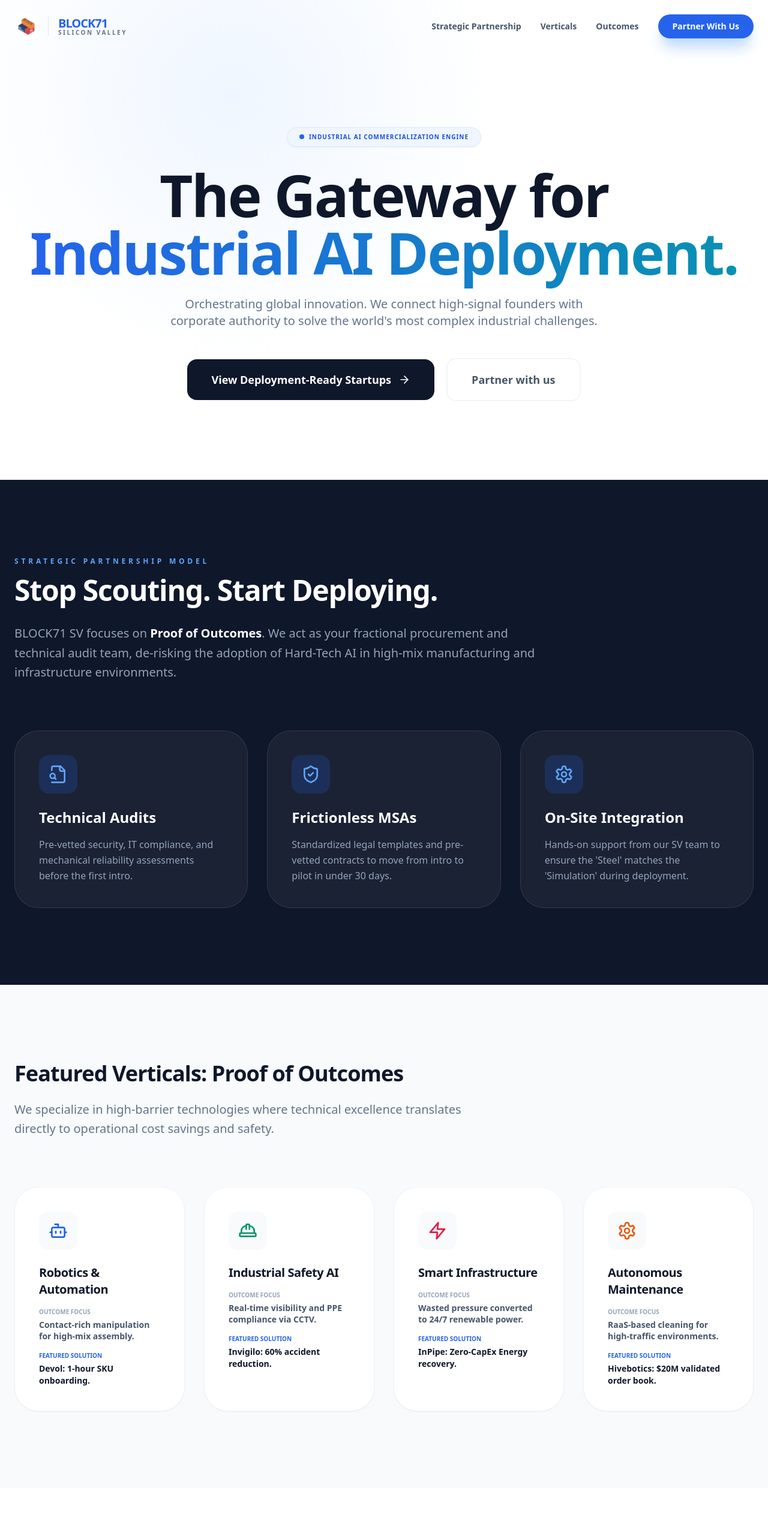
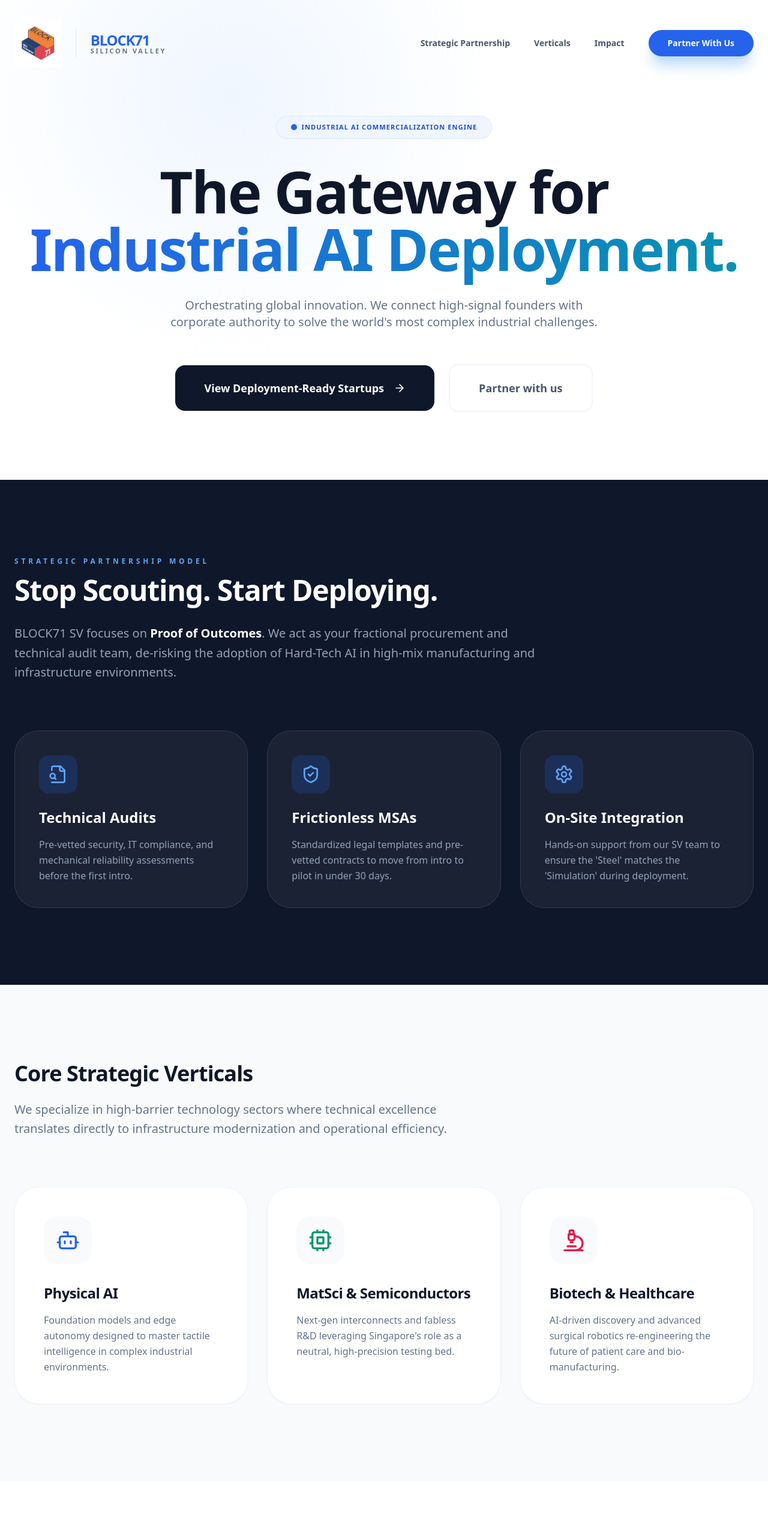
Before and after one commit to lildrummergie/block71-sv, a React (Vite) app: page / in a window 1280 px wide. Shown: the top 2566 px of the page at 60% size. Built offline with nearby package versions, Linux system fonts and the light colour scheme.

Commit message:
Refactor portfolio stories and navigation styles
Refactor portfolio stories and navigation styles for improved layout and consistency. Update text and structure for better readability and user experience.

```diff
--- a/src/App.jsx
+++ b/src/App.jsx
@@ -36,40 +36,31 @@ const App = () => {
 
   const portfolioStories = [
     {
+      startup: "Invigilo AI",
+      sector: "Safety Intelligence",
+      impact: "Significant Incident Reduction",
+      metric: "High-Accuracy Real-Time Detection",
+      quote: "SafeKey™ fosters a safety culture at our worksite, promoting individual accountability and enhancing overall measures effectively.",
+      author: "HSE R&D Manager, Saipem",
+      bg: "bg-blue-600"
+    },
+    {
       startup: "Devol Robots",
-      sector: "Robotics & Automation",
-      impact: "1-Hour SKU Onboarding",
-      metric: "Contact-Rich Manipulation",
+      sector: "Physical AI",
+      impact: "Rapid SKU Onboarding",
+      metric: "Micron-Level Tactile Precision",
       quote: "We solved the 'Tactile Gap.' Devol allows us to automate high-mix assembly that standard vision-only robotics simply can't handle.",
       author: "Sze Yuan, CEO",
       bg: "bg-slate-900"
     },
     {
-      startup: "Invigilo AI",
-      sector: "Industrial Safety AI",
-      impact: "60% Accident Reduction",
-      metric: "Real-Time PPE Compliance",
-      quote: "A thousand near-misses happen before an accident does. Our mission is to empower safety teams to identify these signals early and intervene proactively.",
-      author: "Vishnu Saran, CEO",
-      bg: "bg-blue-600"
-    },
-    {
       startup: "InPipe Energy",
-      sector: "Smart Infrastructure",
-      impact: "Zero-CapEx Energy Recovery",
-      metric: "24/7 Renewable Power",
+      sector: "Renewable Infrastructure",
+      impact: "High System Availability",
+      metric: "Scalable Basalt Energy Revenue",
       quote: "We turn a force utilities already pay to manage into carbon-free baseload power. It's a fundamental shift in infrastructure economics.",
       author: "Gregg Semler, Founder",
       bg: "bg-emerald-600"
-    },
-    {
-      startup: "Hivebotics",
-      sector: "Autonomous Maintenance",
-      impact: "$20M Validated Order Book",
-      metric: "RaaS-Based Cleaning",
-      quote: "Our mission is to automate the most dull and dangerous maintenance tasks in high-traffic environments, delivering consistent quality at scale.",
-      author: "CEO, Hivebotics",
-      bg: "bg-blue-800"
     }
   ];
 
@@ -102,35 +93,34 @@ const App = () => {
   return (
     <div className="min-h-screen bg-slate-50 font-sans text-slate-900 selection:bg-blue-100 selection:text-blue-900 overflow-x-hidden">
       {/* Navigation */}
-      <nav className={`fixed top-0 z-50 w-full transition-all duration-300 ${isScrolled ? 'bg-white/95 py-3 shadow-md backdrop-blur-md' : 'bg-transparent py-6'}`}>
+      <nav className={`fixed top-0 z-50 w-full transition-all duration-300 ${isScrolled ? 'bg-white/95 py-4 shadow-md backdrop-blur-md' : 'bg-transparent py-8'}`}>
         <div className="mx-auto flex max-w-7xl items-center justify-between px-6">
-          <div className="flex items-center gap-4 text-left font-sans">
+          <div className="flex items-center gap-6">
             <div className="relative group">
               <img
                 src="/logo.png"
                 alt="BLOCK71"
-                className="h-10 w-auto object-contain transition-all duration-500 group-hover:scale-110"
-                style={{ minWidth: '40px' }}
+                className="h-16 sm:h-20 w-auto object-contain transition-all duration-500 group-hover:scale-105"
+                style={{ minWidth: '60px' }}
                 onError={(e) => {
                   e.target.style.display = 'none';
                   e.target.nextSibling.style.display = 'flex';
                 }}
               />
-              <div className="hidden h-10 w-10 items-center justify-center rounded-xl bg-blue-600 font-black text-white text-xl shadow-lg">
-                B
+              <div className="hidden h-16 w-16 items-center justify-center rounded-2xl bg-blue-600 font-black text-white text-3xl shadow-lg">B</div>
             </div>
-            </div>
-            <div className="h-8 w-px bg-slate-200 hidden sm:block"></div>
-            <span className="text-xl font-black tracking-tight text-slate-900 flex flex-col leading-none">
+
+            <div className="h-12 w-px bg-slate-200 hidden sm:block"></div>
+            <span className="text-2xl font-black tracking-tight text-slate-900 flex flex-col leading-none text-left">
               <span className="text-blue-600 uppercase tracking-tighter">BLOCK71</span>
-              <span className="text-[10px] font-bold uppercase tracking-[0.25em] text-slate-500 font-sans">Silicon Valley</span>
+              <span className="text-[11px] font-bold uppercase tracking-[0.25em] text-slate-500 font-sans">Silicon Valley</span>
             </span>
           </div>
-          <div className="hidden items-center gap-8 md:flex">
+          <div className="hidden items-center gap-10 md:flex">
             <a href="#advantage" className="text-sm font-bold text-slate-600 hover:text-blue-600 transition-colors">Strategic Partnership</a>
             <a href="#solutions" className="text-sm font-bold text-slate-600 hover:text-blue-600 transition-colors">Verticals</a>
-            <a href="#outcomes" className="text-sm font-bold text-slate-600 hover:text-blue-600 transition-colors">Outcomes</a>
-            <a href="#contact" className="rounded-full bg-blue-600 px-6 py-2.5 text-sm font-bold text-white shadow-xl shadow-blue-200 transition-all hover:bg-blue-700 active:scale-95 font-sans">
+            <a href="#portfolio" className="text-sm font-bold text-slate-600 hover:text-blue-600 transition-colors">Impact</a>
+            <a href="#contact" className="rounded-full bg-blue-600 px-8 py-3 text-sm font-bold text-white shadow-xl shadow-blue-200 transition-all hover:bg-blue-700 active:scale-95 font-sans">
               Partner With Us
             </a>
           </div>
@@ -142,25 +132,25 @@ const App = () => {
         <div className="absolute inset-0 bg-[radial-gradient(circle_at_30%_20%,#eff6ff_0%,transparent_40%)]" />
 
         <div className="relative mx-auto max-w-7xl px-6 text-center">
-          <div className="mb-8 inline-flex items-center gap-2 rounded-full border border-blue-100 bg-blue-50 px-5 py-2 text-[10px] font-black uppercase tracking-widest text-blue-700 shadow-sm font-sans">
-            <span className="relative flex h-2 w-2">
+          <div className="mb-10 inline-flex items-center gap-2 rounded-full border border-blue-100 bg-blue-50 px-6 py-2.5 text-[11px] font-black uppercase tracking-widest text-blue-700 shadow-sm font-sans">
+            <span className="relative flex h-2.5 w-2.5">
               <span className="absolute inline-flex h-full w-full animate-ping rounded-full bg-blue-400 opacity-75"></span>
-              <span className="relative inline-flex h-2 w-2 rounded-full bg-blue-600 font-sans"></span>
+              <span className="relative inline-flex h-2.5 w-2.5 rounded-full bg-blue-600 font-sans"></span>
             </span>
             Industrial AI Commercialization Engine
           </div>
-          <h1 className="mb-6 text-4xl sm:text-6xl lg:text-8xl font-black tracking-tight text-slate-900 leading-[1.05] font-sans text-center">
+          <h1 className="mb-8 text-4xl sm:text-6xl lg:text-8xl font-black tracking-tight text-slate-900 leading-[1.05] font-sans text-center">
             The Gateway for <br />
             <span className="bg-gradient-to-r from-blue-600 to-cyan-600 bg-clip-text text-transparent font-black">Industrial AI Deployment.</span>
           </h1>
-          <p className="mx-auto mb-12 max-w-3xl text-lg text-slate-500 sm:text-xl leading-relaxed font-medium font-sans px-4">
+          <p className="mx-auto mb-14 max-w-3xl text-lg text-slate-500 sm:text-xl leading-relaxed font-medium font-sans px-4">
             Orchestrating global innovation. We connect high-signal founders with corporate authority to solve the world's most complex industrial challenges.
           </p>
-          <div className="flex flex-col items-center justify-center gap-5 sm:flex-row px-6">
-            <a href="#outcomes" className="flex w-full items-center justify-center gap-3 rounded-2xl bg-slate-900 px-10 py-5 text-lg font-bold text-white transition-all hover:bg-slate-800 hover:shadow-2xl active:scale-95 sm:w-auto text-center">
+          <div className="flex flex-col items-center justify-center gap-6 sm:flex-row px-6">
+            <a href="#portfolio" className="flex w-full items-center justify-center gap-4 rounded-2xl bg-slate-900 px-12 py-6 text-lg font-bold text-white transition-all hover:bg-slate-800 hover:shadow-2xl active:scale-95 sm:w-auto text-center">
               View Deployment-Ready Startups <ArrowRight className="h-5 w-5" />
             </a>
-            <a href="#contact" className="flex w-full items-center justify-center gap-3 rounded-2xl border-2 border-slate-100 bg-white px-10 py-5 text-lg font-bold transition-all hover:bg-slate-50 active:scale-95 sm:w-auto text-slate-600 text-center font-sans">
+            <a href="#contact" className="flex w-full items-center justify-center gap-4 rounded-2xl border-2 border-slate-100 bg-white px-12 py-6 text-lg font-bold transition-all hover:bg-slate-50 active:scale-95 sm:w-auto text-slate-600 text-center font-sans">
               Partner with us
             </a>
           </div>
@@ -208,131 +198,117 @@ const App = () => {
         </div>
       </section>
 
-      {/* Featured Verticals - Proof of Outcomes */}
+      {/* Strategic Verticals */}
       <section className="py-32 bg-slate-50 font-sans" id="solutions">
-        <div className="mx-auto max-w-7xl px-6 text-left">
-          <div className="mb-20 max-w-3xl">
-            <h2 className="mb-6 text-4xl font-black text-slate-900 tracking-tight">Featured Verticals: Proof of Outcomes</h2>
-            <p className="text-xl text-slate-500 font-medium leading-relaxed">
-              We specialize in high-barrier technologies where technical excellence translates directly to operational cost savings and safety.
+        <div className="mx-auto max-w-7xl px-6">
+          <div className="mb-20 max-w-3xl text-left font-sans">
+            <h2 className="mb-6 text-4xl font-black text-slate-900 tracking-tight font-sans">Core Strategic Verticals</h2>
+            <p className="text-xl text-slate-500 font-medium leading-relaxed font-sans">
+              We specialize in high-barrier technology sectors where technical excellence translates directly to infrastructure modernization and operational efficiency.
             </p>
           </div>
 
-          <div className="grid gap-8 md:grid-cols-2 lg:grid-cols-4">
+          <div className="grid gap-8 md:grid-cols-3 text-left font-sans">
             {[
               {
-                title: "Robotics & Automation",
-                outcome: "Contact-rich manipulation for high-mix assembly.",
-                solution: "Devol: 1-hour SKU onboarding.",
-                icon: <Bot className="h-8 w-8 text-blue-600" />
+                title: "Physical AI",
+                icon: <Bot className="h-10 w-10 text-blue-600" />,
+                desc: "Foundation models and edge autonomy designed to master tactile intelligence in complex industrial environments."
               },
               {
-                title: "Industrial Safety AI",
-                outcome: "Real-time visibility and PPE compliance via CCTV.",
-                solution: "Invigilo: 60% accident reduction.",
-                icon: <HardHat className="h-8 w-8 text-emerald-600" />
+                title: "MatSci & Semiconductors",
+                icon: <Cpu className="h-10 w-10 text-emerald-600" />,
+                desc: "Next-gen interconnects and fabless R&D leveraging Singapore's role as a neutral, high-precision testing bed."
               },
               {
-                title: "Smart Infrastructure",
-                outcome: "Wasted pressure converted to 24/7 renewable power.",
-                solution: "InPipe: Zero-CapEx Energy recovery.",
-                icon: <Zap className="h-8 w-8 text-rose-600" />
-              },
-              {
-                title: "Autonomous Maintenance",
-                outcome: "RaaS-based cleaning for high-traffic environments.",
-                solution: "Hivebotics: $20M validated order book.",
-                icon: <Settings className="h-8 w-8 text-orange-600" />
+                title: "Biotech & Healthcare",
+                icon: <Microscope className="h-10 w-10 text-rose-600" />,
+                desc: "AI-driven discovery and advanced surgical robotics re-engineering the future of patient care and bio-manufacturing."
               }
             ].map((pillar, i) => (
-              <div key={i} className="group relative rounded-[2.5rem] bg-white p-10 shadow-sm transition-all hover:-translate-y-2 border border-slate-100 text-left">
-                <div className="mb-6 inline-flex rounded-2xl bg-slate-50 p-4 text-slate-900 transition-colors group-hover:bg-blue-600 group-hover:text-white">
+              <div key={i} className="group relative rounded-[2.5rem] bg-white p-12 shadow-sm transition-all hover:-translate-y-2 hover:shadow-2xl border border-slate-100 font-sans">
+                <div className="mb-8 inline-flex rounded-3xl bg-slate-50 p-5 text-slate-900 transition-colors group-hover:bg-blue-600 group-hover:text-white">
                   {pillar.icon}
                 </div>
-                <h3 className="mb-4 text-xl font-black tracking-tight">{pillar.title}</h3>
-                <div className="mb-4">
-                  <span className="text-[10px] font-black uppercase text-slate-400 block mb-1">Outcome Focus</span>
-                  <p className="text-slate-600 font-bold text-sm leading-snug">{pillar.outcome}</p>
-                </div>
-                <div>
-                  <span className="text-[10px] font-black uppercase text-blue-600 block mb-1">Featured Solution</span>
-                  <p className="text-slate-900 font-black text-sm">{pillar.solution}</p>
-                </div>
+                <h3 className="mb-4 text-2xl font-black tracking-tight font-sans">{pillar.title}</h3>
+                <p className="text-slate-500 leading-relaxed font-medium font-sans">{pillar.desc}</p>
               </div>
             ))}
           </div>
         </div>
       </section>
 
-      {/* Impact Section / Stories */}
-      <section className="py-32 bg-white font-sans overflow-hidden" id="outcomes">
-        <div className="mx-auto max-w-7xl px-6 text-center">
-          <div className="mb-20">
-            <h2 className="mb-4 text-4xl font-black text-slate-900 tracking-tight">Deployment Snapshots</h2>
-            <p className="text-slate-500 text-lg font-medium">Outcome-driven validation from the BLOCK71 SV ecosystem.</p>
+      {/* Impact Section */}
+      <section className="py-32 bg-white font-sans" id="portfolio">
+        <div className="mx-auto max-w-7xl px-6">
+          <div className="mb-20 text-center">
+            <h2 className="mb-4 text-4xl font-black text-slate-900 tracking-tight font-sans text-center">Portfolio Impact</h2>
+            <p className="text-slate-500 text-lg font-medium font-sans text-center">Outcome-driven validation from the BLOCK71 SV ecosystem.</p>
           </div>
 
-          <div className="relative">
-            <div className="min-h-[450px]">
+          <div className="relative font-sans">
             {portfolioStories.map((story, i) => (
               <div
                 key={i}
-                  className={`transition-all duration-700 ${i === activeStory ? 'block opacity-100' : 'hidden opacity-0'}`}
+                className={`transition-all duration-1000 ${i === activeStory ? 'opacity-100 translate-y-0 relative' : 'opacity-0 translate-y-20 absolute inset-0 pointer-events-none'}`}
               >
-                  <div className={`rounded-[2.5rem] sm:rounded-[3.5rem] ${story.bg} p-8 sm:p-16 lg:p-20 text-white shadow-3xl flex flex-col lg:flex-row items-center gap-12 lg:gap-20 relative font-sans text-left`}>
-                    <div className="lg:w-3/5 relative z-10 text-left text-white font-sans">
-                      <div className="mb-6 sm:mb-8 flex items-center gap-4">
+                <div className={`rounded-[3.5rem] ${story.bg} p-10 lg:p-24 text-white shadow-3xl flex flex-col lg:flex-row items-center gap-20 overflow-hidden relative font-sans text-left`}>
+                  <div className="absolute top-0 right-0 p-12 opacity-5 pointer-events-none text-white font-sans">
+                    <Globe2 className="h-80 w-80 font-sans text-white" />
+                  </div>
+
+                  <div className="lg:w-3/5 relative z-10 font-sans text-left text-white">
+                    <div className="mb-8 flex items-center gap-4 text-white font-sans">
                       <div className="bg-white/20 p-2.5 rounded-xl backdrop-blur-md">
-                          <Trophy className="h-5 w-5 sm:h-6 sm:w-6 text-white" />
+                        <Trophy className="h-6 w-6 text-white" />
                       </div>
-                        <span className="text-[10px] font-black uppercase tracking-[0.4em] text-white/70">{story.startup} • {story.sector}</span>
+                      <span className="text-[10px] font-black uppercase tracking-[0.4em] text-white/70 font-sans">{story.startup} • {story.sector}</span>
                     </div>
-                      <h2 className="mb-8 text-3xl sm:text-5xl font-black leading-[1.1] tracking-tighter">
+                    <h3 className="mb-10 text-4xl font-black leading-[1.1] sm:text-6xl tracking-tighter text-white font-sans">
                       {story.impact} <br />
-                        <span className="text-white/40">{story.metric}</span>
-                      </h2>
-                      <div className="relative mb-8 sm:mb-12 max-w-xl">
-                        <Quote className="absolute -left-6 sm:-left-12 -top-4 sm:-top-8 h-10 w-10 sm:h-20 sm:w-20 text-white/10" />
-                        <p className="text-xl sm:text-2xl italic leading-relaxed text-white/90 relative z-10 font-medium">
+                      <span className="text-white/40 font-sans text-white">{story.metric}</span>
+                    </h3>
+                    <div className="relative mb-12 max-w-xl font-sans text-white">
+                      <Quote className="absolute -left-12 -top-8 h-20 w-20 text-white/10 font-sans" />
+                      <p className="text-2xl italic leading-relaxed text-white/90 relative z-10 font-medium font-sans">
                         "{story.quote}"
                       </p>
                     </div>
-                      <div className="flex items-center gap-5 border-t border-white/20 pt-8">
-                        <div className="h-12 w-12 sm:h-16 sm:w-16 rounded-2xl bg-white/20 backdrop-blur-lg flex items-center justify-center font-black text-2xl sm:text-3xl">
+                    <div className="flex items-center gap-5 border-t border-white/20 pt-10 font-sans text-white">
+                      <div className="h-16 w-16 rounded-2xl bg-white/20 backdrop-blur-lg flex items-center justify-center font-black text-3xl font-sans">
                         {story.author?.[0] || "B"}
                       </div>
                       <div>
-                          <div className="font-black text-lg sm:text-xl">{story.author}</div>
-                          <div className="text-[10px] sm:text-sm text-white/50 font-bold uppercase tracking-widest">Portfolio Partner</div>
+                        <div className="font-black text-xl font-sans">{story.author}</div>
+                        <div className="text-sm text-white/50 font-bold uppercase tracking-widest font-sans">Portfolio Partner</div>
                       </div>
                     </div>
                   </div>
 
-                    <div className="lg:w-2/5 w-full relative z-10">
-                      <div className="grid grid-cols-1 gap-6">
-                         <div className="rounded-[2rem] bg-white/10 p-8 backdrop-blur-xl border border-white/20 hover:bg-white/20 transition-all cursor-default text-left">
-                            <CheckCircle2 className="mb-4 h-10 w-10 text-blue-300" />
-                            <h4 className="text-lg font-black mb-3 text-white leading-tight">Enterprise Validation Pilot</h4>
-                            <p className="text-sm text-white/70 font-medium leading-relaxed">Secured validation with Tier-1 industrial partners through our direct scouting network.</p>
+                  <div className="lg:w-2/5 w-full relative z-10 font-sans">
+                    <div className="grid grid-cols-1 gap-6 font-sans">
+                       <div className="rounded-[2rem] bg-white/10 p-10 backdrop-blur-xl border border-white/20 hover:bg-white/20 transition-all cursor-default group font-sans">
+                          <CheckCircle2 className="mb-6 h-12 w-12 text-blue-300 group-hover:scale-110 transition-transform font-sans" />
+                          <h4 className="text-xl font-black mb-3 text-white font-sans leading-tight">Enterprise Pilot Secured</h4>
+                          <p className="text-white/70 font-medium leading-relaxed font-sans">Secured validation with Tier-1 U.S. industrial partners through our direct scouting network.</p>
                        </div>
-                         <div className="rounded-[2rem] bg-white/10 p-8 backdrop-blur-xl border border-white/20 hover:bg-white/20 transition-all cursor-default text-left">
-                            <LineChart className="mb-4 h-10 w-10 text-blue-300" />
-                            <h4 className="text-lg font-black mb-3 text-white leading-tight">Compressed Cycle</h4>
-                            <p className="text-sm text-white/70 font-medium leading-relaxed">Accelerated GTM by aligning technical research with enterprise procurement requirements.</p>
+                       <div className="rounded-[2rem] bg-white/10 p-10 backdrop-blur-xl border border-white/20 hover:bg-white/20 transition-all cursor-default group font-sans">
+                          <LineChart className="mb-6 h-12 w-12 text-blue-300 group-hover:scale-110 transition-transform font-sans font-sans" />
+                          <h4 className="text-xl font-black mb-3 text-white font-sans leading-tight">Accelerated GTM Timeline</h4>
+                          <p className="text-white/70 font-medium leading-relaxed font-sans">Compressed U.S. market entry cycle by aligning research outcomes with enterprise problem statements.</p>
                        </div>
                     </div>
                   </div>
                 </div>
               </div>
             ))}
-            </div>
 
-            <div className="mt-12 flex justify-center gap-4">
+            <div className="mt-16 flex justify-center gap-4">
               {portfolioStories.map((_, i) => (
                 <button
                   key={i}
                   onClick={() => setActiveStory(i)}
-                  className={`h-2.5 transition-all duration-500 rounded-full ${i === activeStory ? 'w-16 sm:w-24 bg-blue-600 shadow-lg shadow-blue-200' : 'w-2.5 bg-slate-200'}`}
+                  className={`h-2.5 transition-all duration-500 rounded-full ${i === activeStory ? 'w-24 bg-blue-600 shadow-[0_0_20px_rgba(37,99,235,0.4)]' : 'w-2.5 bg-slate-200'}`}
                 />
               ))}
             </div>
@@ -418,20 +394,18 @@ const App = () => {
       <footer className="bg-slate-900 py-24 text-slate-500 font-sans border-t border-white/5">
         <div className="mx-auto max-w-7xl px-6 text-center md:text-left">
           <div className="flex flex-col items-center justify-between gap-16 md:flex-row">
-            <div className="flex items-center gap-6">
+            <div className="flex items-center gap-8">
               <div className="relative group font-sans">
                 <img
                   src="/logo.png"
-                  alt="BLOCK71"
-                  className="h-14 w-auto grayscale brightness-200 transition-all duration-500 hover:grayscale-0"
+                  alt="BLOCK71 Logo"
+                  className="h-20 sm:h-24 w-auto object-contain transition-all duration-500 font-sans"
                   onError={(e) => {
                     e.target.style.display = 'none';
                     e.target.nextSibling.style.display = 'flex';
                   }}
                 />
-                <div className="hidden h-14 w-14 items-center justify-center rounded-xl bg-blue-600 font-black text-white text-2xl shadow-lg">
-                  B
-                </div>
+                <div className="hidden h-20 w-20 items-center justify-center rounded-2xl bg-blue-600 font-black text-white text-3xl shadow-lg">B</div>
               </div>
               <span className="text-3xl font-black text-white tracking-tighter italic uppercase">BLOCK71 <span className="text-blue-600 font-black">SV</span></span>
             </div>
```
Lines whose indentation alone changed are shown as unchanged.
